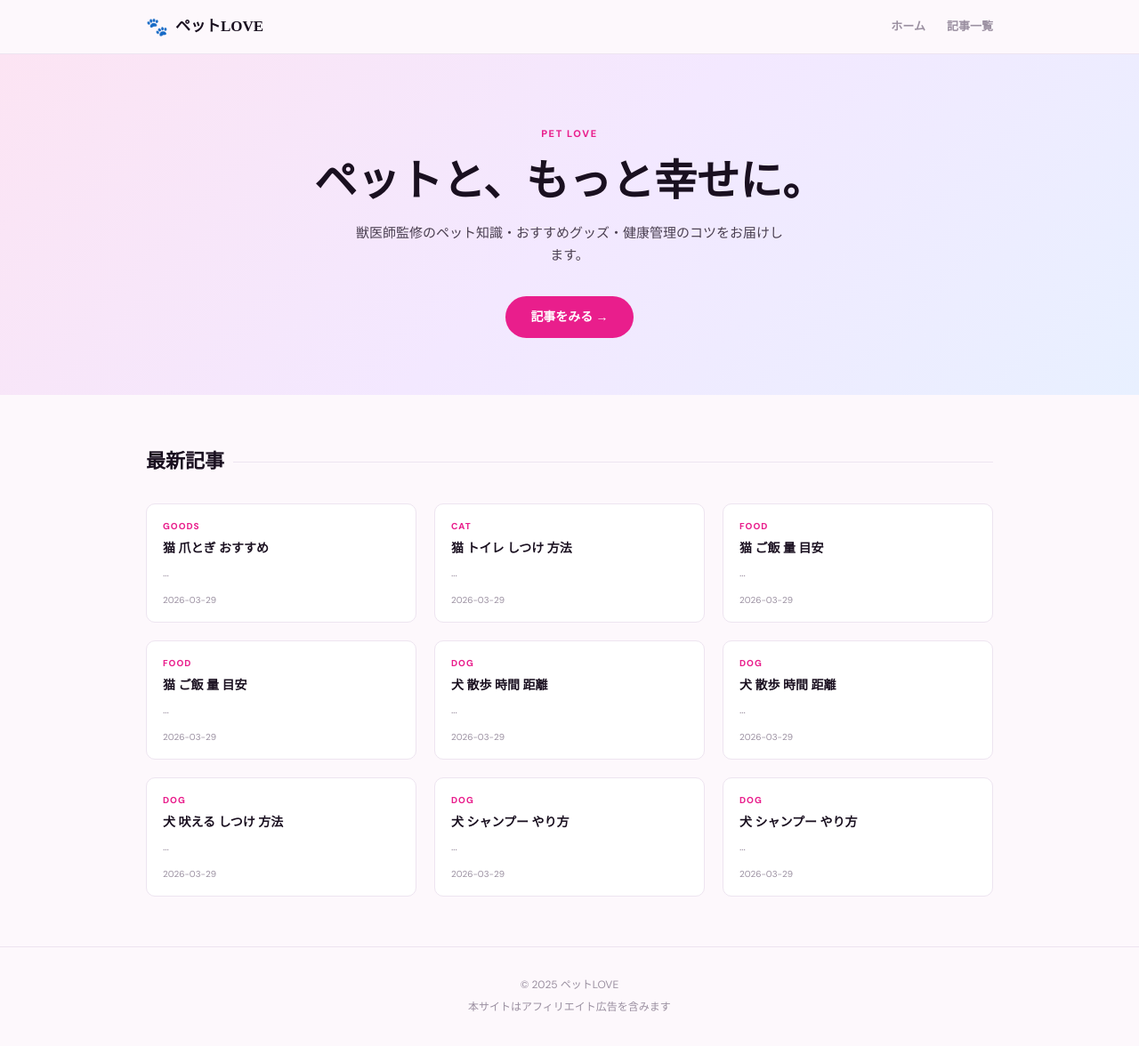
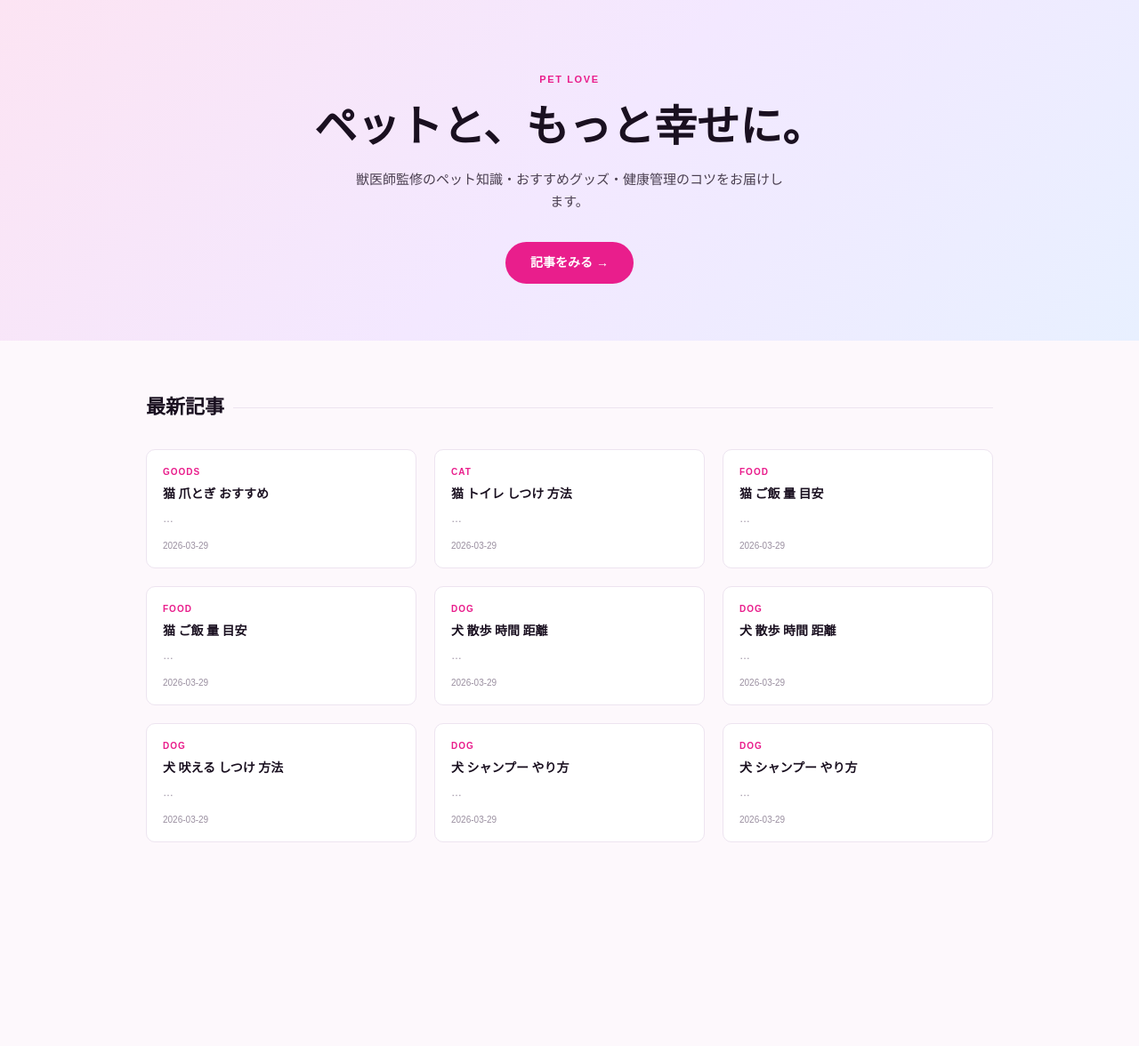
Before and after one commit to okuwabara07-gif/pet-love-jp, a Next.js app: page / in a window 1280 px wide. Shown: the whole page at 89% size. After the commit the page ends 1003 px from the top, so only its background shows below. Built offline with nearby package versions, Linux system fonts and the light colour scheme.

Commit message:
style: quiet luxury layout + OGP

```diff
--- a/app/layout.tsx
+++ b/app/layout.tsx
@@ -2,41 +2,32 @@
 import './globals.css';
 
 export const metadata: Metadata = {
-  title: { default: 'ペットLOVE', template: '%s | ペットLOVE' },
-  description: '犬・猫をはじめペットの健康・グッズ・しつけ情報を発信',
-  verification: { google: 'xpdiFRYHloMJxfhCT-IMD08p5na4v9WUqvPY9OrDsHs' },
+  title: 'ペットLOVE | K-Beauty Portal',
+  description: 'ペット用品・ドッグフード・猫グッズの最新情報',
+  openGraph: {
+    title: 'ペットLOVE',
+    description: 'ペット用品・ドッグフード・猫グッズの最新情報',
+    url: 'https://pet-love-jp.vercel.app',
+    siteName: 'K-Beauty Portal',
+    type: 'website',
+  },
+  twitter: {
+    card: 'summary_large_image',
+    title: 'ペットLOVE',
+    description: 'ペット用品・ドッグフード・猫グッズの最新情報',
+    site: '@beauty_note_j',
+    creator: '@beauty_note_j',
+  },
 };
 
 export default function RootLayout({ children }: { children: React.ReactNode }) {
   return (
     <html lang="ja">
       <head>
-        <link rel="preconnect" href="https://fonts.googleapis.com" />
-        <link rel="preconnect" href="https://fonts.gstatic.com" crossOrigin="anonymous" />
-        <link href="https://fonts.googleapis.com/css2?family=Noto+Serif+JP:wght@400;700&family=DM+Sans:wght@400;600;800&display=swap" rel="stylesheet" />
-        <script async src="https://pagead2.googlesyndication.com/pagead/js/adsbygoogle.js?client=ca-pub-3460729726810386" crossOrigin="anonymous"></script>
+        <link rel="preconnect" href="https://fonts.googleapis.com"/>
+        <link href="https://fonts.googleapis.com/css2?family=Noto+Serif+JP:wght@400;700&family=DM+Mono:wght@400;500&family=Outfit:wght@300;400;500&display=swap" rel="stylesheet"/>
       </head>
-      <body>
-        <header className="site-header">
-          <div className="header-inner">
-            <a href="/" className="site-logo">
-              <span className="logo-mark">🐾</span>
-              <span className="logo-text">ペットLOVE</span>
-            </a>
-            <nav className="site-nav">
-              <a href="/">ホーム</a>
-              <a href="/blog">記事一覧</a>
-            </nav>
-          </div>
-        </header>
-        <main>{children}</main>
-        <footer className="site-footer">
-          <div className="footer-inner">
-            <p>© 2025 ペットLOVE</p>
-            <p className="footer-note">本サイトはアフィリエイト広告を含みます</p>
-          </div>
-        </footer>
-      </body>
+      <body>{children}</body>
     </html>
   );
 }
```
